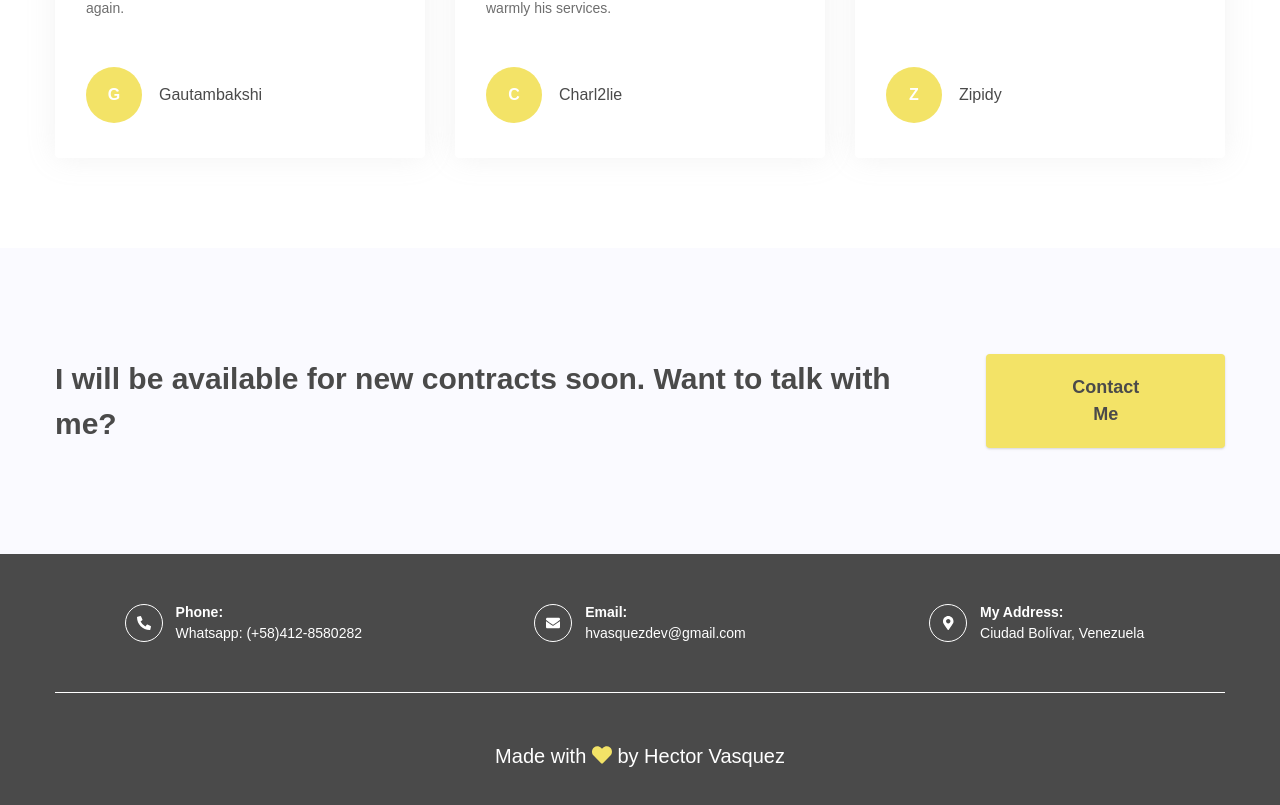
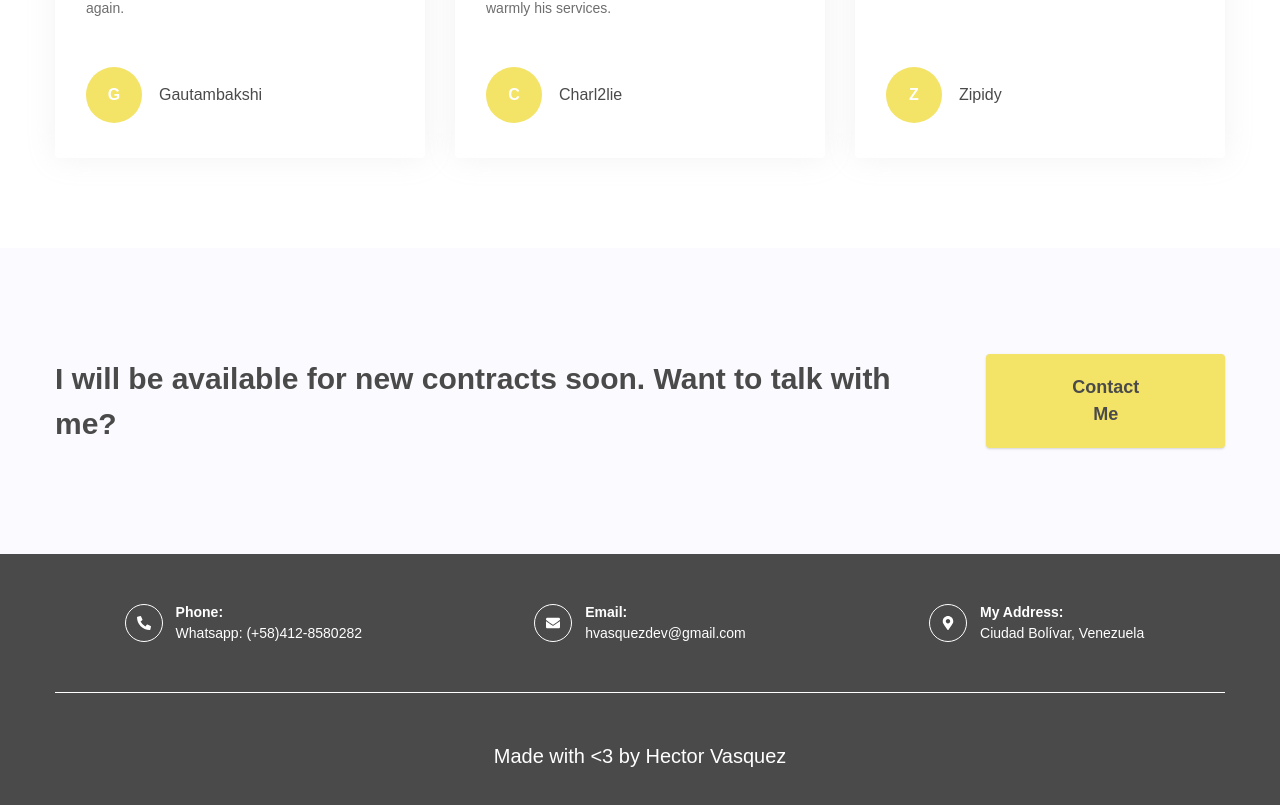
Before and after one commit to Hvasquezdev/portfolio-ssr-hector, a Nuxt app: page / in a window 1280 px wide. Shown: the part 5953-6758 px from the top of the page. Built offline with nearby package versions, Linux system fonts and the light colour scheme.

Commit message:
solved fontawesome bug when app is in production

```diff
--- a/components/SocialButtons.vue
+++ b/components/SocialButtons.vue
@@ -7,7 +7,9 @@
           target="_blank"
           class="w-full h-full flex items-center justify-center shadow"
         >
-          <font-awesome-icon :icon="['fab', 'github']" />
+          <client-only>
+            <font-awesome-icon :icon="['fab', 'github']" />
+          </client-only>
         </a>
       </li>
       <li class="flex">
@@ -16,7 +18,9 @@
           target="_blank"
           class="w-full h-full flex items-center justify-center shadow"
         >
-          <font-awesome-icon :icon="['fab', 'twitter']" />
+          <client-only>
+            <font-awesome-icon :icon="['fab', 'twitter']" />
+          </client-only>
         </a>
       </li>
       <li class="flex">
@@ -25,7 +29,9 @@
           target="_blank"
           class="w-full h-full flex items-center justify-center shadow"
         >
-          <font-awesome-icon :icon="['fab', 'linkedin-in']" />
+          <client-only>
+            <font-awesome-icon :icon="['fab', 'linkedin-in']" />
+          </client-only>
         </a>
       </li>
     </ul>
@@ -84,6 +90,9 @@ export default {
   background-color: transparent;
   color: theme('colors.yellow.primary');
 }
+.social-links ul li a svg {
+  width: 20px;
+}
 .social-links .button {
   font-size: 20px;
   padding: 0 40px;
--- a/components/TheFooter.vue
+++ b/components/TheFooter.vue
@@ -5,7 +5,9 @@
     <div class="footer__info w-full">
       <div class="footer__info__item">
         <span class="icon text-white">
-          <font-awesome-icon :icon="['fas', 'phone-alt']" />
+          <client-only>
+            <font-awesome-icon :icon="['fas', 'phone-alt']" />
+          </client-only>
         </span>
         <div class="text font-nunito">
           <strong class="font-nunito">
@@ -16,7 +18,9 @@
       </div>
       <div class="footer__info__item">
         <span class="icon text-white">
-          <font-awesome-icon :icon="['fas', 'envelope']" />
+          <client-only>
+            <font-awesome-icon :icon="['fas', 'envelope']" />
+          </client-only>
         </span>
         <div class="text font-nunito">
           <strong class="font-nunito">
@@ -27,7 +31,9 @@
       </div>
       <div class="footer__info__item">
         <span class="icon text-white">
-          <font-awesome-icon :icon="['fas', 'map-marker-alt']" />
+          <client-only>
+            <font-awesome-icon :icon="['fas', 'map-marker-alt']" />
+          </client-only>
         </span>
         <div class="text font-nunito">
           <strong class="font-nunito">
@@ -41,11 +47,7 @@
       <div class="footer__info__address"></div>
     </div>
     <p class="font-nunito text-white-primary">
-      Made with
-      <span class="text-yellow-primary">
-        <font-awesome-icon :icon="['fas', 'heart']" />
-      </span>
-      by Hector Vasquez
+      Made with &#60;3 by Hector Vasquez
     </p>
   </footer>
 </template>
@@ -86,6 +88,9 @@ export default {};
   color: theme('colors.white.primary');
   margin-right: 13px;
 }
+.footer__info__item .icon svg {
+  width: 14px;
+}
 .footer__info__item .text {
   display: flex;
   flex-direction: column;
@@ -102,4 +107,7 @@ export default {};
 .footer p {
   font-size: 20px;
 }
+.footer p svg {
+  width: 20px;
+}
 </style>
--- a/nuxt.config.js
+++ b/nuxt.config.js
@@ -33,7 +33,7 @@ export default {
    ** Plugins to load before mounting the App
    */
   plugins: [
-    '~/plugins/fontawesome.js',
+    { src: '~/plugins/fontawesome.js', ssr: false },
     '~/plugins/vue-scrollto.js'
   ],
   /*
```
